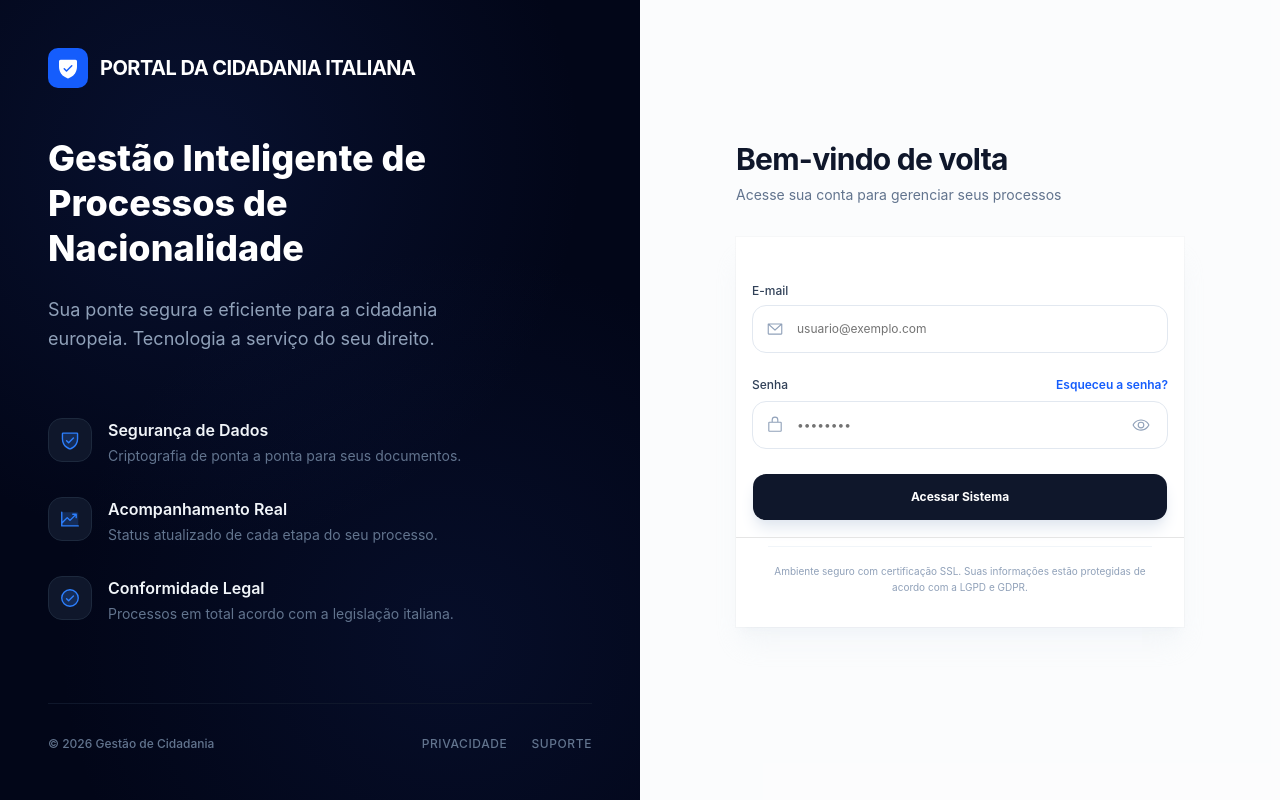
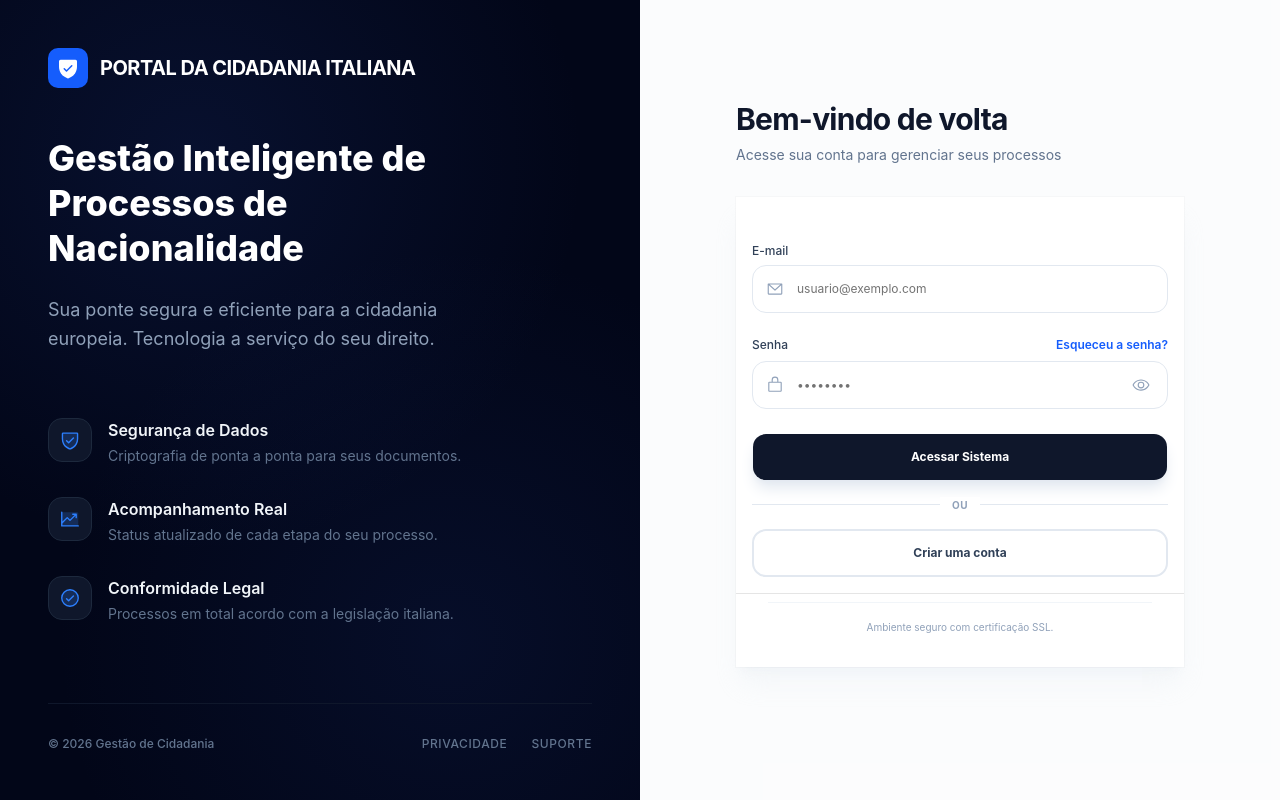
Before and after one commit to JBortolanza/citizenship, a React (Vite) app in the folder frontend/: page /login in a window 1280 px wide. Built offline with nearby package versions, Linux system fonts and the light colour scheme.

Commit message:
feat: frontend - added register button

```diff
--- a/frontend/src/pages/Login.tsx
+++ b/frontend/src/pages/Login.tsx
@@ -15,11 +15,7 @@ import { api } from "@/lib/api";
 import { useAuthStore } from "@/store/auth";
 import { AuthLayout } from "@/components/ui/auth-layout";
 
-import {
-  Card,
-  CardContent,
-  CardFooter,
-} from "@/components/ui/card";
+import { Card, CardContent, CardFooter } from "@/components/ui/card";
 import { Input } from "@/components/ui/input";
 import { Label } from "@/components/ui/label";
 import { Button } from "@/components/ui/button";
@@ -76,9 +72,14 @@ export function LoginPage() {
         <CardContent className="pt-8">
           <form onSubmit={handleSubmit(onSubmit)} className="space-y-6">
             <div className="space-y-2">
-              <Label htmlFor="email" className="text-slate-700 font-medium">E-mail</Label>
+              <Label htmlFor="email" className="text-slate-700 font-medium">
+                E-mail
+              </Label>
               <div className="relative group">
-                <EnvelopeSimpleIcon className="absolute left-3.5 top-1/2 -translate-y-1/2 text-slate-400 group-focus-within:text-blue-600 transition-colors" size={18} />
+                <EnvelopeSimpleIcon
+                  className="absolute left-3.5 top-1/2 -translate-y-1/2 text-slate-400 group-focus-within:text-blue-600 transition-colors"
+                  size={18}
+                />
                 <Input
                   id="email"
                   type="email"
@@ -88,19 +89,32 @@ export function LoginPage() {
                 />
               </div>
               {errors.email && (
-                <p className="text-xs font-semibold text-destructive mt-1.5 ml-1">{errors.email.message}</p>
+                <p className="text-xs font-semibold text-destructive mt-1.5 ml-1">
+                  {errors.email.message}
+                </p>
               )}
             </div>
 
             <div className="space-y-2">
               <div className="flex items-center justify-between">
-                <Label htmlFor="password" className="text-slate-700 font-medium">Senha</Label>
-                <a href="#" className="text-xs font-semibold text-blue-600 hover:text-blue-800 transition-colors">
+                <Label
+                  htmlFor="password"
+                  className="text-slate-700 font-medium"
+                >
+                  Senha
+                </Label>
+                <a
+                  href="#"
+                  className="text-xs font-semibold text-blue-600 hover:text-blue-800 transition-colors"
+                >
                   Esqueceu a senha?
                 </a>
               </div>
               <div className="relative group">
-                <LockSimpleIcon className="absolute left-3.5 top-1/2 -translate-y-1/2 text-slate-400 group-focus-within:text-blue-600 transition-colors" size={18} />
+                <LockSimpleIcon
+                  className="absolute left-3.5 top-1/2 -translate-y-1/2 text-slate-400 group-focus-within:text-blue-600 transition-colors"
+                  size={18}
+                />
                 <Input
                   id="password"
                   type={showPassword ? "text" : "password"}
@@ -113,11 +127,17 @@ export function LoginPage() {
                   onClick={() => setShowPassword(!showPassword)}
                   className="absolute right-3.5 top-1/2 -translate-y-1/2 text-slate-400 hover:text-slate-600 transition-colors p-1"
                 >
-                  {showPassword ? <EyeSlashIcon size={18} /> : <EyeIcon size={18} />}
+                  {showPassword ? (
+                    <EyeSlashIcon size={18} />
+                  ) : (
+                    <EyeIcon size={18} />
+                  )}
                 </button>
               </div>
               {errors.password && (
-                <p className="text-xs font-semibold text-destructive mt-1.5 ml-1">{errors.password.message}</p>
+                <p className="text-xs font-semibold text-destructive mt-1.5 ml-1">
+                  {errors.password.message}
+                </p>
               )}
             </div>
 
@@ -128,6 +148,7 @@ export function LoginPage() {
               </div>
             )}
 
+            <div className="space-y-4">
               <Button
                 type="submit"
                 className="w-full h-12 bg-slate-900 hover:bg-slate-800 text-white font-bold rounded-xl shadow-lg shadow-slate-200 transition-all active:scale-[0.98]"
@@ -142,12 +163,32 @@ export function LoginPage() {
                   "Acessar Sistema"
                 )}
               </Button>
+
+              <div className="relative">
+                <div className="absolute inset-0 flex items-center">
+                  <span className="w-full border-t border-slate-200" />
+                </div>
+                <div className="relative flex justify-center text-[10px] uppercase font-bold tracking-wider">
+                  <span className="bg-white px-3 text-slate-400">Ou</span>
+                </div>
+              </div>
+
+              <Button
+                type="button"
+                variant="outline"
+                onClick={() => navigate("/register")}
+                className="w-full h-12 bg-white border-2 border-slate-200 hover:bg-slate-50 hover:border-slate-300 text-slate-700 font-bold rounded-xl transition-all active:scale-[0.98]"
+                disabled={isSubmitting}
+              >
+                Criar uma conta
+              </Button>
+            </div>
           </form>
         </CardContent>
         <CardFooter className="pb-8 pt-2 flex flex-col gap-4 px-8">
           <div className="w-full h-px bg-slate-100" />
           <p className="text-[10px] text-slate-400 text-center leading-relaxed">
-            Ambiente seguro com certificação SSL. Suas informações estão protegidas de acordo com a LGPD e GDPR.
+            Ambiente seguro com certificação SSL.
           </p>
         </CardFooter>
       </Card>
```
Also changed, not shown: 1 other file (tests, documents, lock files or other folders). Lines whose indentation alone changed are shown as unchanged.
